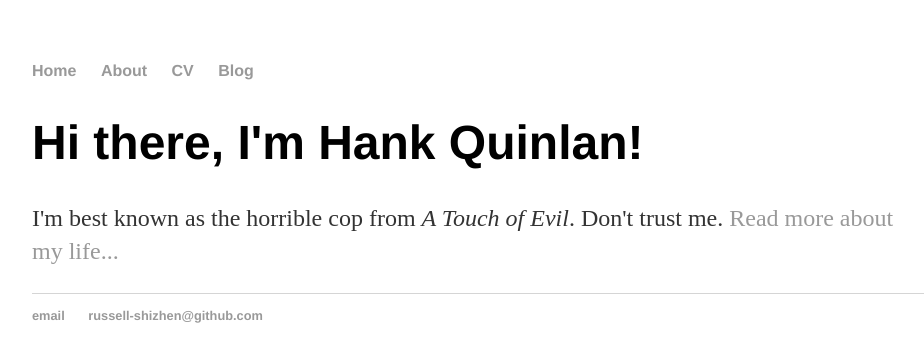
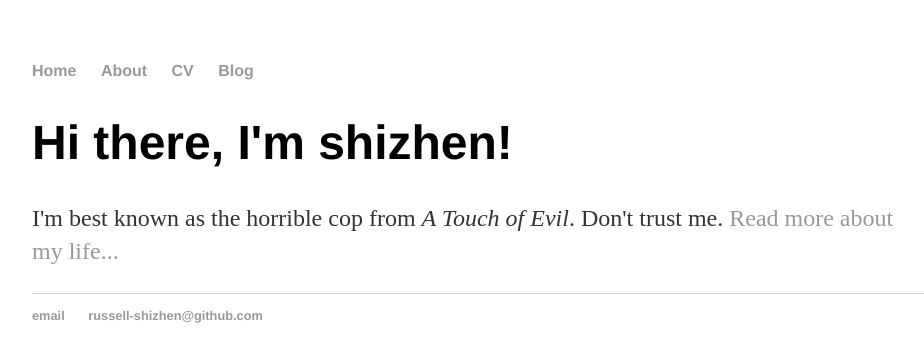
Before and after one commit to russell-shizhen/russell-shizhen.github.io, a Jekyll site: the page built from index.html, in a window 1280 px wide. Shown: the top 362 px of the page, without its empty margins (160-1084 px from the left). Built offline with Jekyll 4.4.1, drawn with Linux system fonts in a browser that asks for light colours.

Commit message:
change title

```diff
--- a/index.html
+++ b/index.html
@@ -1,9 +1,9 @@
 ---
 layout: default
-title: Hank Quinlan, Horrible Cop
+title: Shizhen
 ---
 
 		<div class="blurb">
-			<h1>Hi there, I'm Hank Quinlan!</h1>
+			<h1>Hi there, I'm shizhen!</h1>
 			<p>I'm best known as the horrible cop from <em>A Touch of Evil</em>. Don't trust me. <a href="/about">Read more about my life...</a></p>
 		</div>
```
